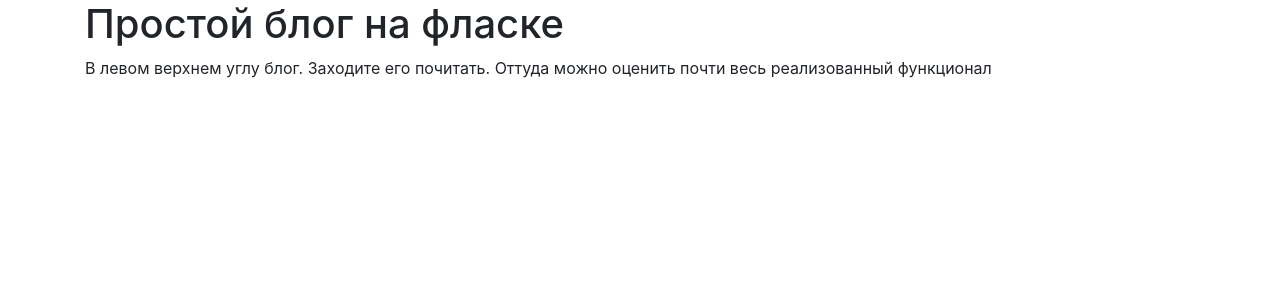
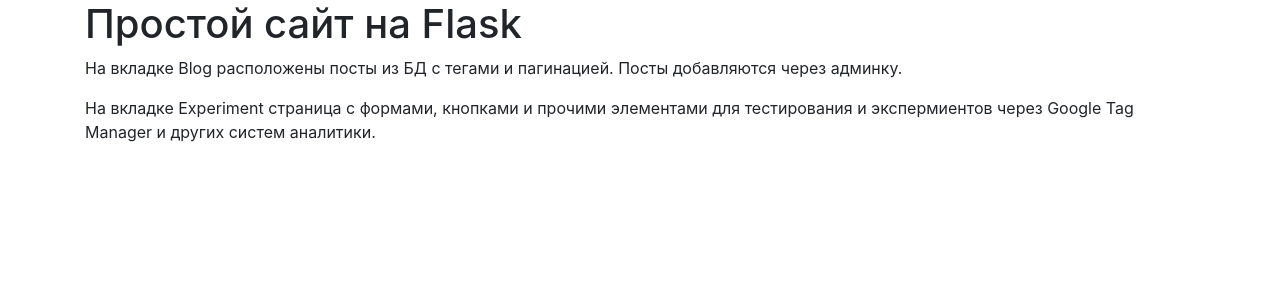
Before and after one commit to OttoAndrey/FlaskApp, a Flask app: page / in a window 1280 px wide. Shown: the part 56-356 px from the top of the page. Run offline with Flask 2, Linux system fonts and the light colour scheme; the visitor is signed in with stand-in values (Sample User, id 1); data comes from the database, SQL or seed files in the repository; data that the repository does not hold is empty; parts of the project's set-up code (start-up, migrations or seed data) failed here and were passed over; some libraries are stand-ins or nearby versions.

Commit message:
Edit index.html

```diff
--- a/templates/index.html
+++ b/templates/index.html
@@ -5,9 +5,11 @@
 {% endblock %}
 
 {% block content_title %}
-  Простой блог на фласке
+  Простой сайт на Flask
 {% endblock %}
 
 {% block content %}
-  В левом верхнем углу блог. Заходите его почитать. Оттуда можно оценить почти весь реализованный функционал
+  <p> На вкладке Blog расположены посты из БД с тегами и пагинацией. Посты добавляются через админку. </p>
+  <p> На вкладке Experiment страница с формами, кнопками и прочими элементами для тестирования и экспермиентов
+      через Google Tag Manager и других систем аналитики.</p>
 {% endblock %}
```
